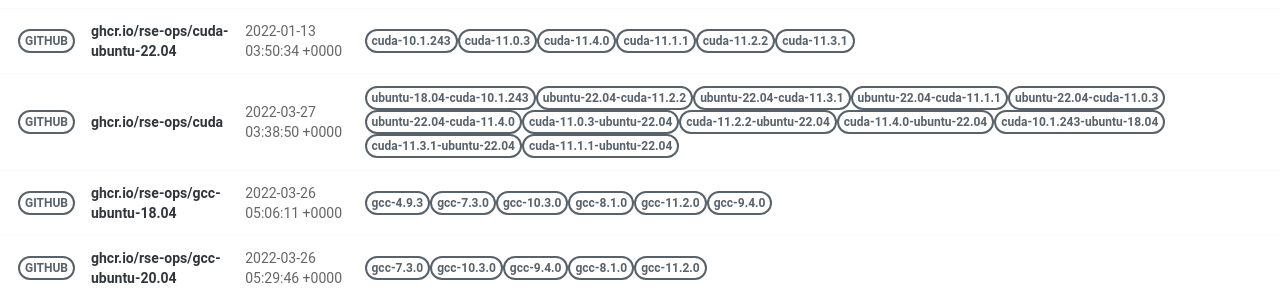
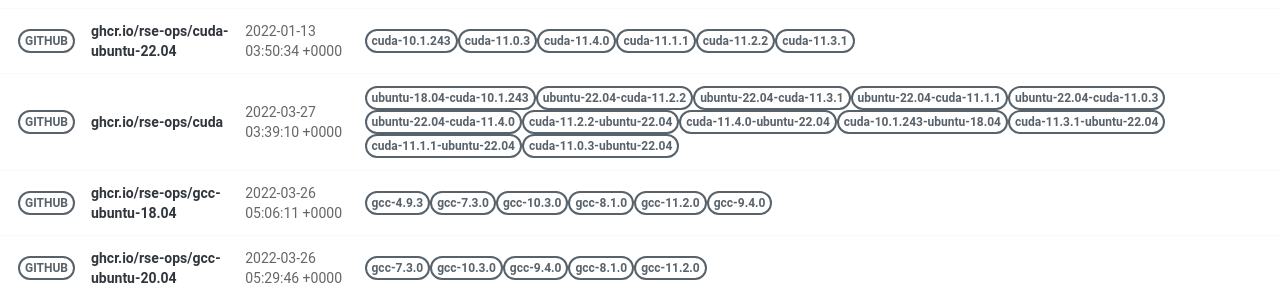
Before and after one commit to rse-ops/docker-images, a Jekyll site: the page built from pages/index.md, in a window 1280 px wide. Shown: the part 421-721 px from the top of the page. Built offline with Jekyll 4.4.1, drawn with Linux system fonts in a browser that asks for light colours; nearby versions of some CDN libraries.

Commit message:
Automated push to update library 2022-03-27

```diff
--- a/_library/ghcr.io-rse-ops-cuda.md
+++ b/_library/ghcr.io-rse-ops-cuda.md
@@ -1,7 +1,7 @@
 ---
 layout: container
 name: ghcr.io/rse-ops/cuda
-updated_at: 2022-03-27 03:38:50.012598
+updated_at: 2022-03-27 03:39:10.612662
 
 
 container_url: https://github.com/orgs/rse-ops/packages/container/package/cuda
```
Also changed, not shown: other parts of _library/ghcr.io-rse-ops-cuda.md (+3 -3 lines).
